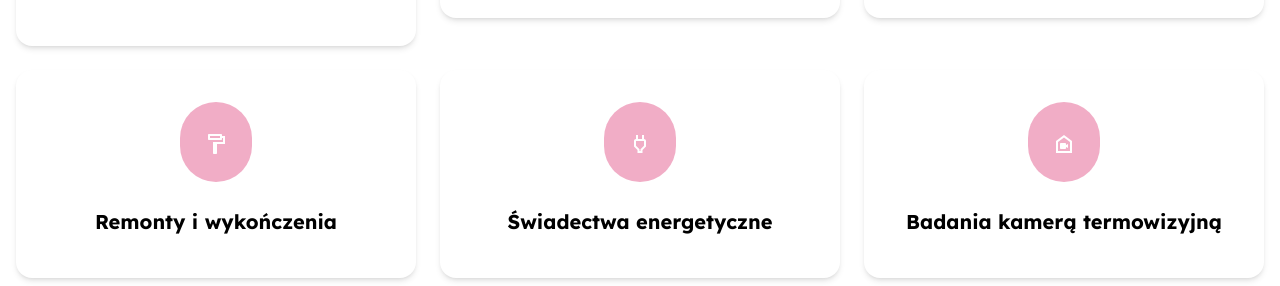
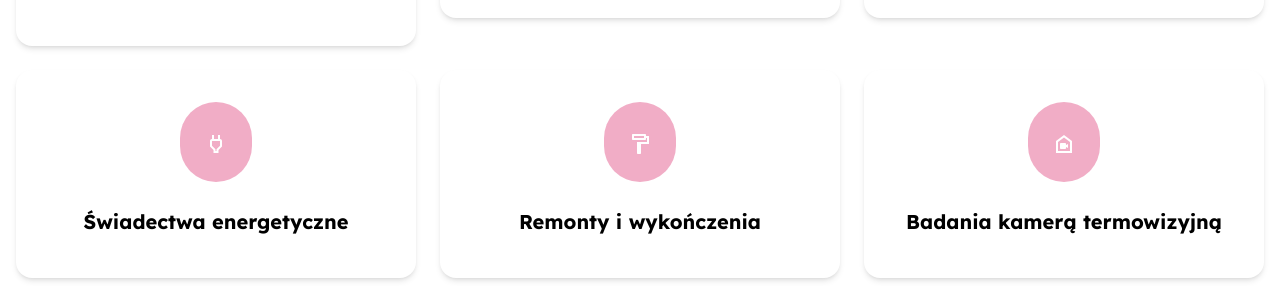
Before and after one commit to PinkHelmet/pink, a Next.js app: page / in a window 1280 px wide. Shown: the part 1102-1388 px from the top of the page. Built offline with nearby package versions, Linux system fonts and the light colour scheme; a web font is replaced by a local one.

Commit message:
Update index.js

```diff
--- a/pages/index.js
+++ b/pages/index.js
@@ -89,14 +89,14 @@ export default function Home() {
           title="Projektowanie wnętrz"
         />
         <ServiceCard
+          href="offer/swiadectwa-charakterystyki-energetycznej"
+          icon={<PowerOutlined />}
+          title="Świadectwa energetyczne"
+        />
+        <ServiceCard
           href="offer/remonty-i-wykonczenia"
           icon={<FormatPaintOutlined />}
           title="Remonty i wykończenia"
-        />
-        <ServiceCard
-          href="offer/swiadectwa-charakterystyki-energetycznej"
-          icon={<PowerOutlined />}
-          title="Świadectwa energetyczne"
         />
         <ServiceCard
           href="offer/badania-kamera-termowizyjna"
```
